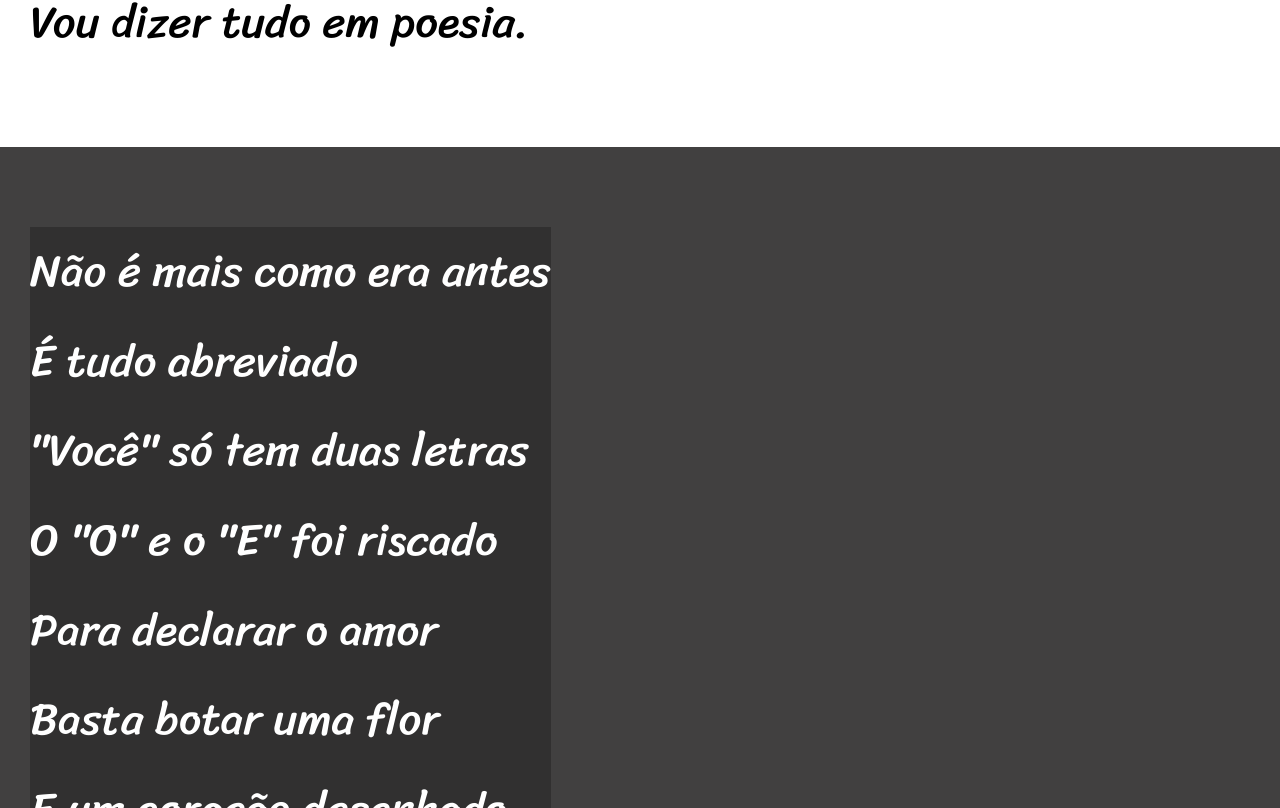
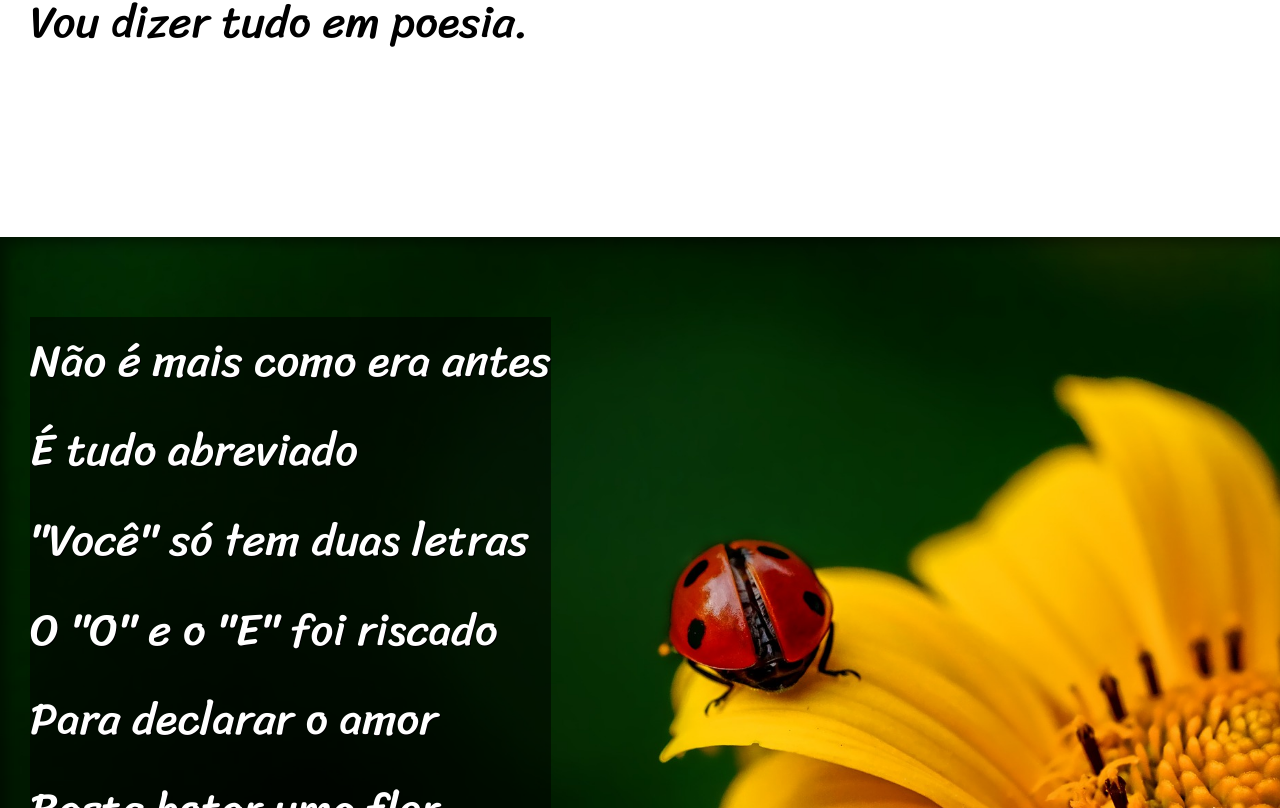
Before and after one commit to viniciusgusttavo/desafios-curso-html-css, a plain HTML site: page Desafio12/index.html in a window 1280 px wide. Shown: the part 872-1680 px from the top of the page. Drawn offline with Linux system fonts and the light colour scheme.

Commit message:
Add imagens no background Desafio12

```diff
--- a/Desafio12/index.html
+++ b/Desafio12/index.html
@@ -33,7 +33,7 @@
     </p>
   </section>
 
-  <section class="imagem">
+  <section class="imagem" id="img01">
     <p>
       Não é mais como era antes<br>
       É tudo abreviado<br>
@@ -67,7 +67,7 @@
     </p>
   </section>
 
-  <section class="imagem">
+  <section class="imagem" id="img02">
     <p>
       Tenho saudade das cartas<br>
       Escritas com a própria mão<br>
--- a/Desafio12/style/style.css
+++ b/Desafio12/style/style.css
@@ -58,6 +58,10 @@ section {
   font-size: 3.5vw;
 }
 
+section > p {
+  padding-bottom: 2em;
+}
+
 section.normal {
   background-color: white;
   color: black;
@@ -66,11 +70,24 @@ section.normal {
 section.imagem {
   background-color: rgba(39, 38, 38, 0.8);
   color: white;
+  box-shadow: inset 6px 6px 13px 0px rgba(0, 0, 0, 0.450);
+  background-size: cover;
+  background-attachment: fixed;
 }
 
 section.imagem > p {
   display: inline-block;
-  background-color: rgba(0, 0, 0, 0.25);
+  background-color: rgba(0, 0, 0, 0.520);
+  text-shadow: 1px 1px 0px black;
+}
+
+section#img01 {
+  background-image: url(../img/background001.jpg);
+  background-position: right center;
+}
+
+section#img02 {
+  background-image: url(../img/background002.jpg);
 }
 
 footer {
```
